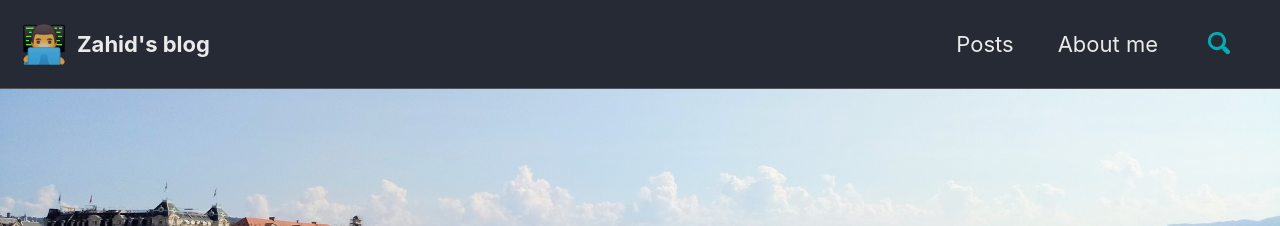
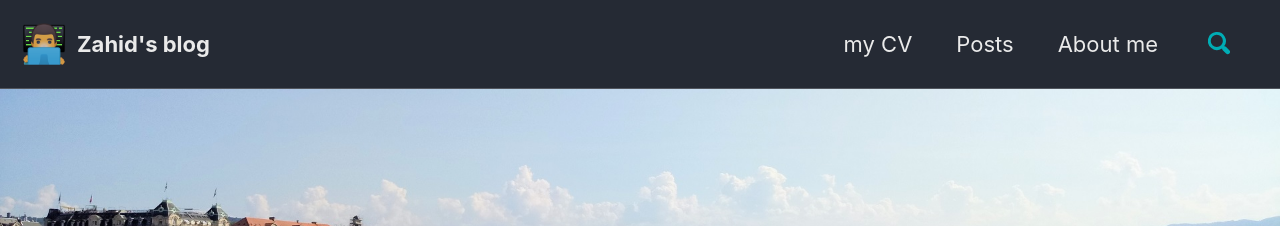
Before and after one commit to Zedd1558/Zedd1558.github.io, a Jekyll site: the page built from index.html, in a window 1280 px wide and 1209 px high. Shown: the top 226 px of the window. Built offline with Jekyll 4.4.1, drawn with Linux system fonts in a browser that asks for light colours; cached includes are drawn as plain includes; nearby versions of some CDN libraries; the list of posts is cut into pages by our own code.

```diff
--- a/_data/navigation.yml
+++ b/_data/navigation.yml
@@ -1,5 +1,7 @@
 # main links
 main:
+  - title: "my CV"
+    url: https://github.com/Zedd1558/Zedd1558.github.io/blob/master/CV_Md.%20Zahidul%20Islam.pdf
   - title: "Posts"
     url: /year-archive/
     description: "all my posts"
```
